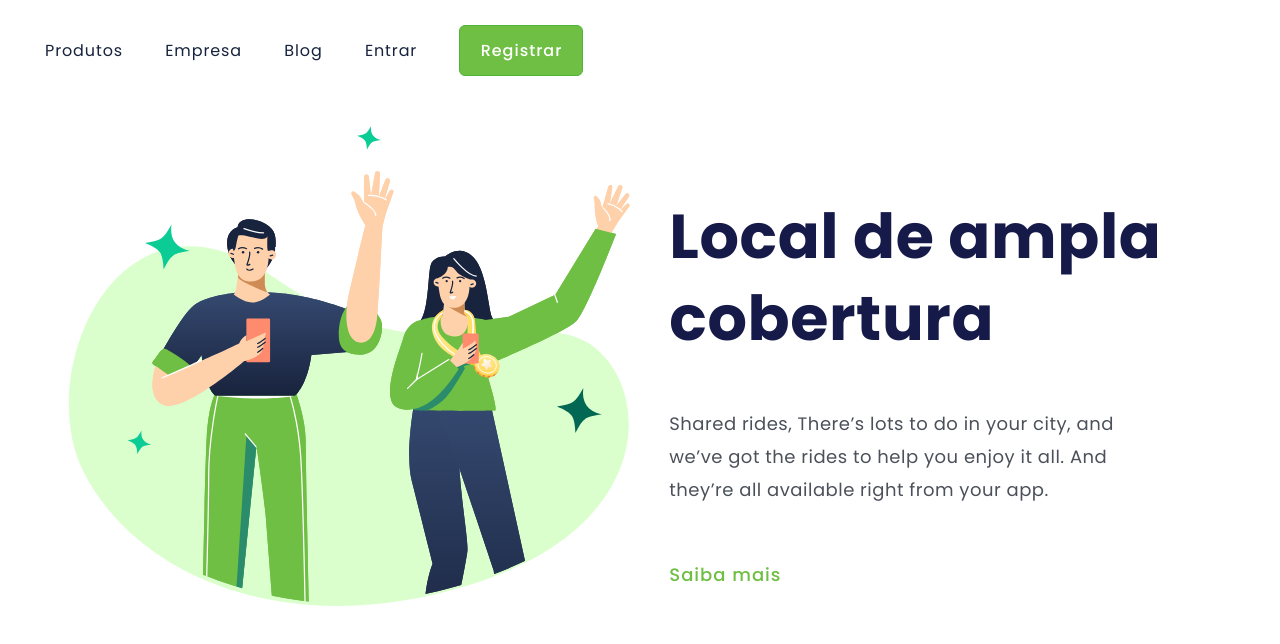
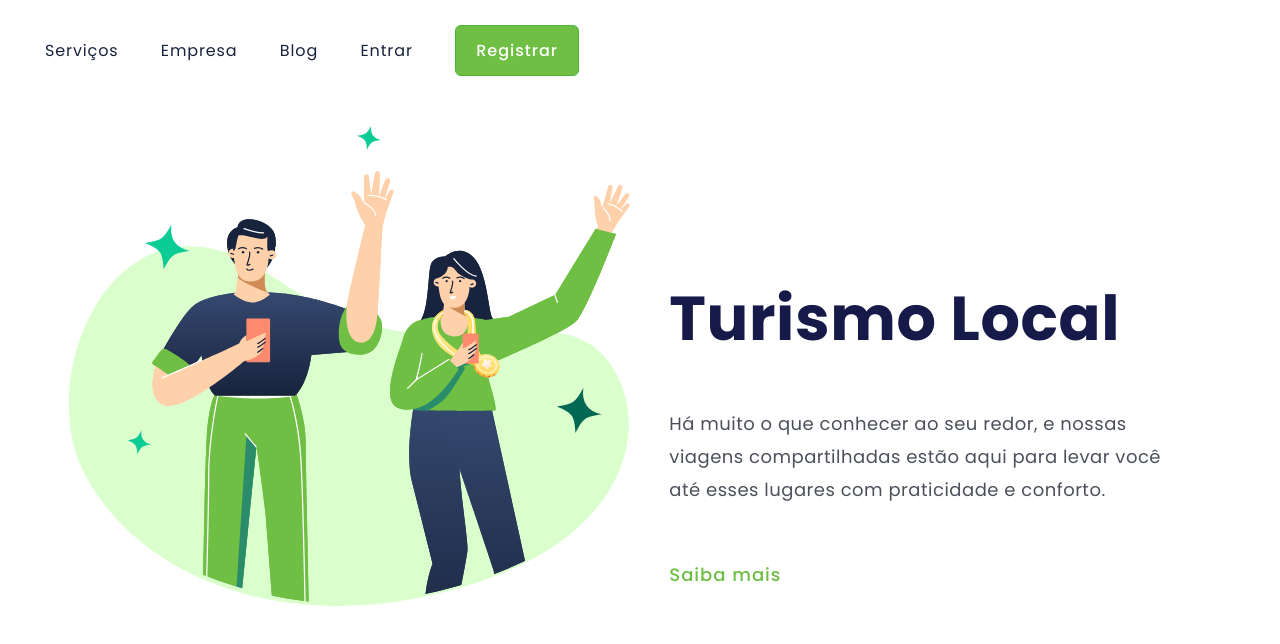
Before and after one commit to moraissdev/wideCoverage, a plain HTML site: page index.html in a window 1280 px wide. Drawn offline with Linux system fonts and the light colour scheme.

Commit message:
mudança nos links de menu, título e texto

```diff
--- a/index.html
+++ b/index.html
@@ -9,7 +9,7 @@
 <body>
     <header>
         <nav>
-        <a href="#" class="header-link">Produtos</a>
+        <a href="#" class="header-link">Serviços</a>
         <a href="#" class="header-link">Empresa</a>
         <a href="#" class="header-link">Blog</a>
         <a href="#" class="header-link">Entrar</a>
@@ -19,8 +19,8 @@
     <main>
         <img src="assets/congratulation.svg" alt="main-image" class="image">
         <div class="texts">
-            <h1 class="title">Local de ampla cobertura</h1>
-                <p class="desc">Shared rides, There’s lots to do in your city, and we’ve got the rides to help you enjoy it all. And they’re all available right from your app.</p>
+            <h1 class="title">Turismo Local</h1>
+                <p class="desc">Há muito o que conhecer ao seu redor, e nossas viagens compartilhadas estão aqui para levar você até esses lugares com praticidade e conforto.</p>
                 <a class="main-link">Saiba mais</a>
         </div>
     </main>
```
